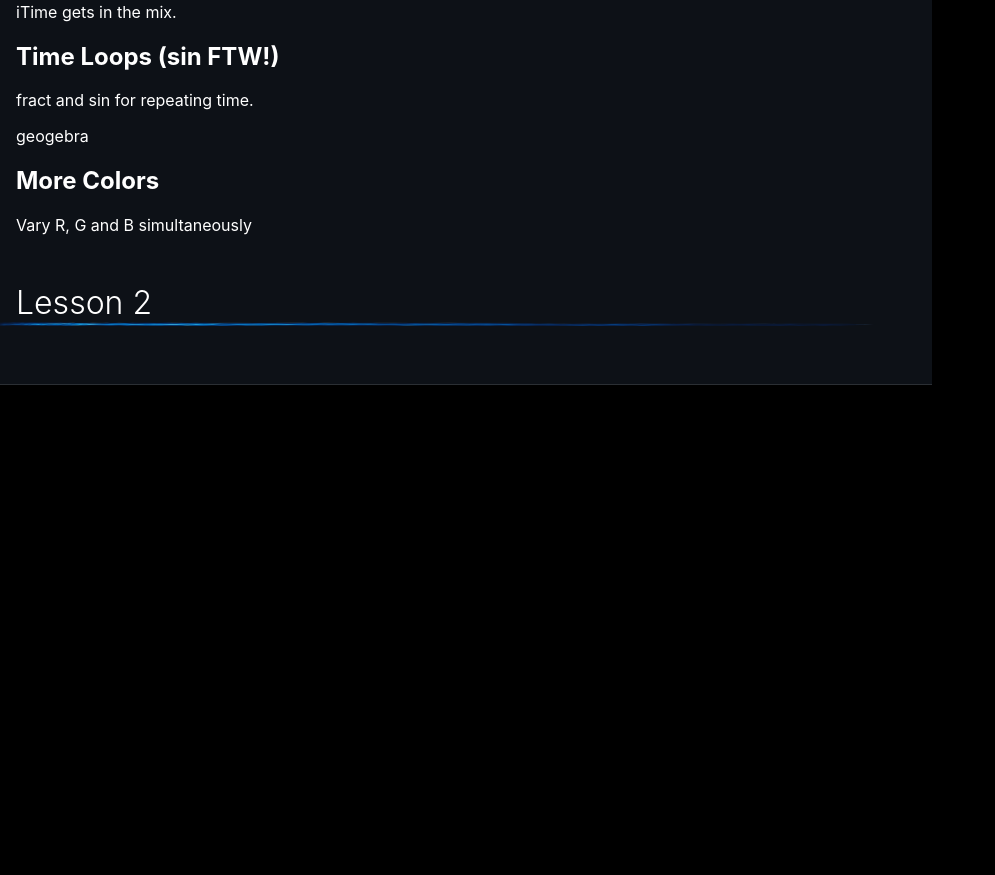
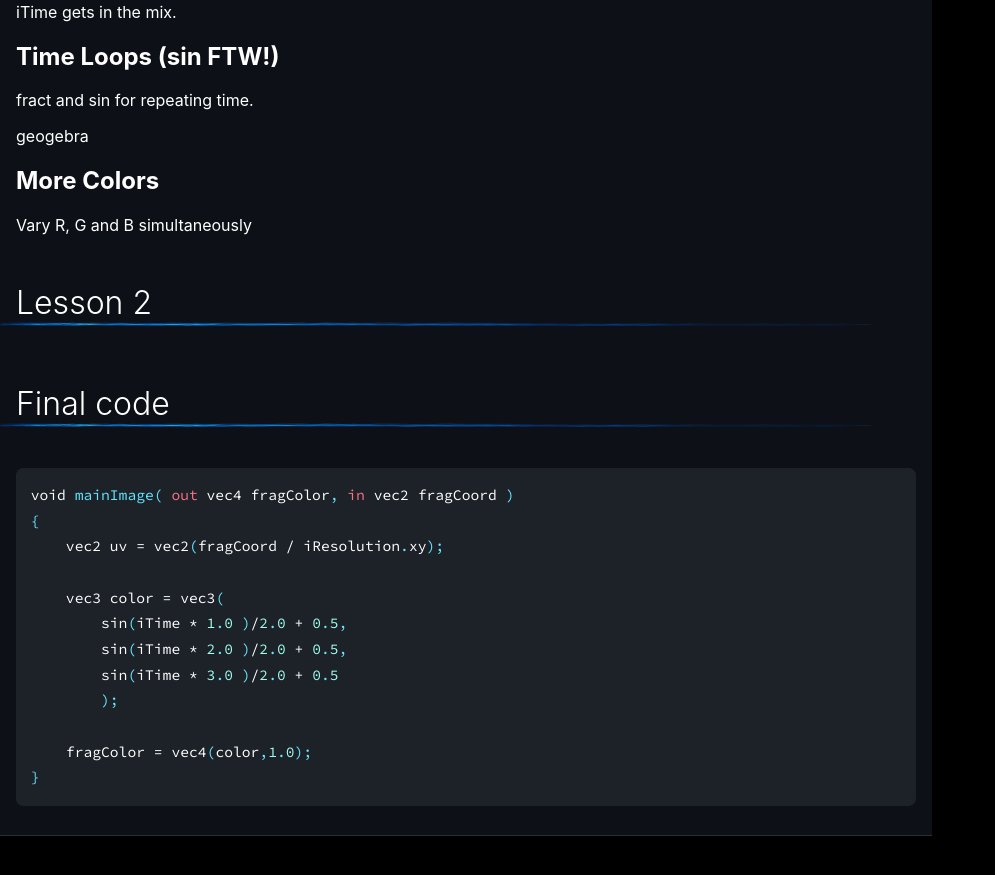
Before and after one commit to marpor/codingpirates, a Jekyll site: the page built from shaders/first/index.md, in a window 1280 px wide and 900 px high, scrolled down 2804 px. Shown: the top 875 px of the window, without its empty margins (0-995 px from the left). Built offline with Jekyll 4.4.1, drawn with Linux system fonts in a browser that asks for light colours; our own code applies the rules of GitHub Pages for plain Markdown files; before the commit the page ends 3253 px from its top, so only the background shows below that.

Commit message:
full code

````diff
--- a/shaders/first/index.md
+++ b/shaders/first/index.md
@@ -116,3 +116,22 @@ Vary R, G and B simultaneously
 
 
 # Lesson 2
+
+
+
+# Final code
+
+```glsl
+void mainImage( out vec4 fragColor, in vec2 fragCoord )
+{
+    vec2 uv = vec2(fragCoord / iResolution.xy);
+
+    vec3 color = vec3(
+        sin(iTime * 1.0 )/2.0 + 0.5,
+        sin(iTime * 2.0 )/2.0 + 0.5,
+        sin(iTime * 3.0 )/2.0 + 0.5
+        );
+
+    fragColor = vec4(color,1.0);
+}
+```
````
